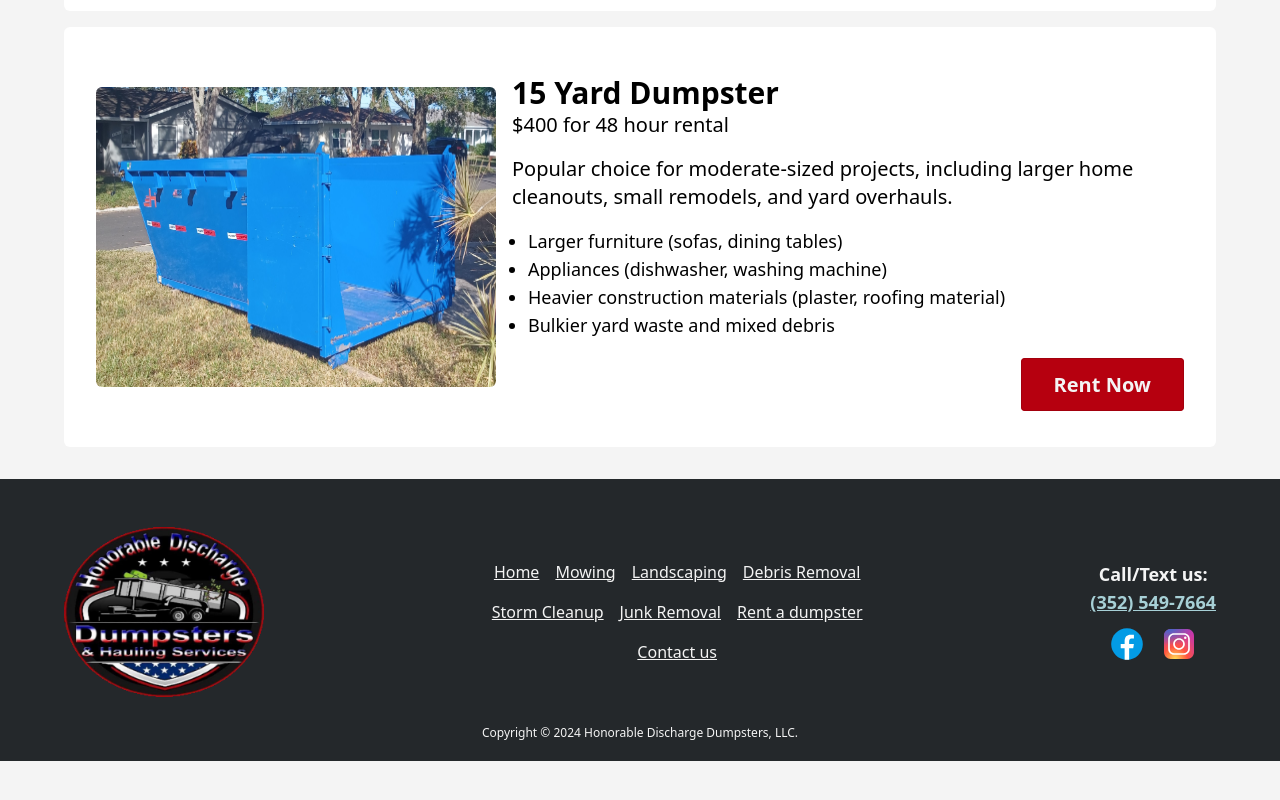
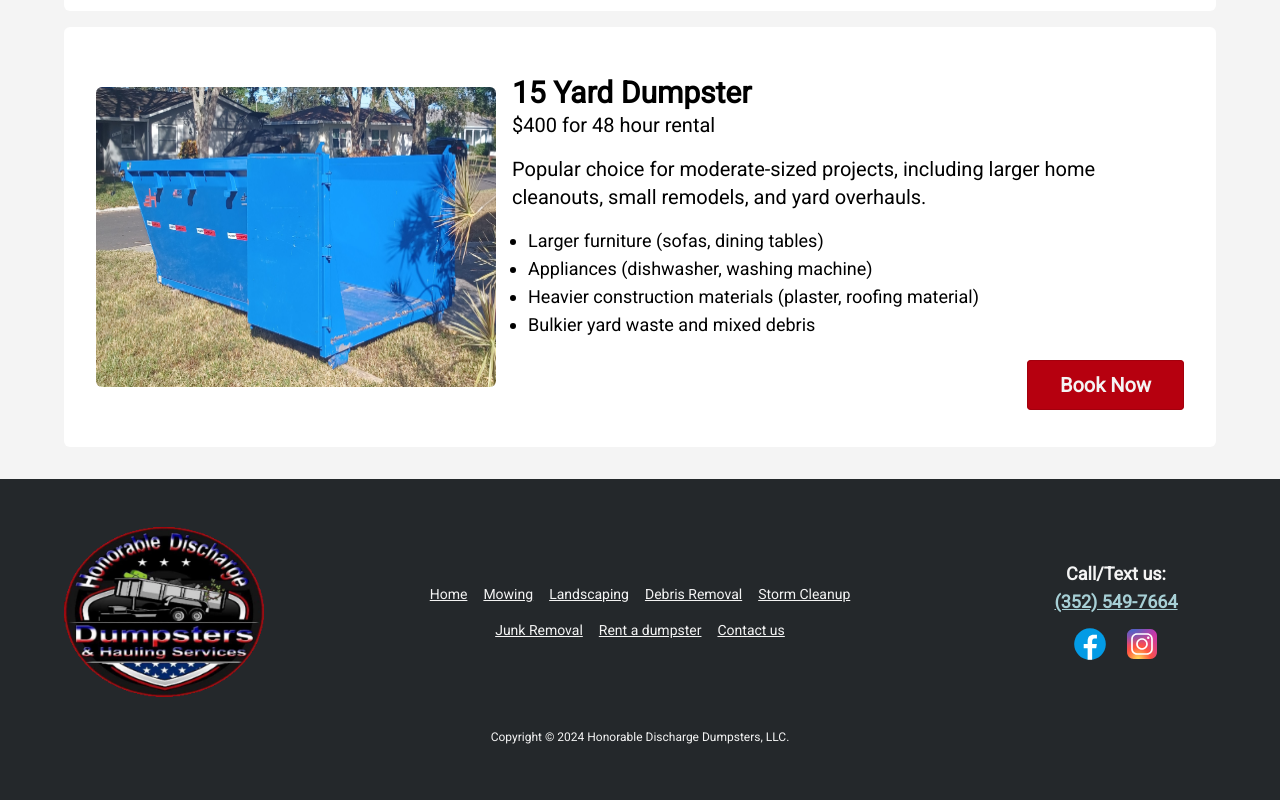
Before and after one commit to ChetManalo/honorable-discharge-dumpsters, a Next.js app: page /rent-a-dumpster in a window 1280 px wide. Shown: the part 1521-2321 px from the top of the page. Before the commit the page ends 2282 px from the top, so only its background shows below. Built offline with nearby package versions, Linux system fonts and the light colour scheme; no server answers; what react-google-recaptcha-v3 would draw is missing.

Commit message:
Deleted unused images, fixed footer, other stuff

```diff
--- a/app/components/Card.tsx
+++ b/app/components/Card.tsx
@@ -4,18 +4,20 @@ import Button from "./Button";
 type Dumpster = {
   yards: number,
   price: number,
+  desc: string,
   image: string
 }
 
-export default function Card({yards, price, image}: Dumpster) {
+export default function Card({yards, price, desc, image}: Dumpster) {
   return (
-    <div className="bg-white p-6 rounded-md inline-block text-center">
+    <div className="bg-white px-6 pt-6 pb-8 rounded-md inline-block text-center max-w-sm">
       <Image className="rounded-md min-h-[262px]" src={image} width={350} height={250} alt="" />
       <div className="mt-2 mb-6">
         <h3 className="font-bold text-2xl">{yards} Yard Dumpster</h3>
-        <p className="text-lg">${price} for 48 hour rental</p>
+        <p className="text-lg mb-2">${price} for 48 hour rental</p>
+        <p className="text-sm md:text-left min-h-16">{desc}</p>
       </div>
-      <Button size={1} link={`/rent-a-dumpster/form?default=${yards}`}>Rent this Dumpster</Button>
+      <Button size={1} link={`/rent-a-dumpster/book`}>Rent this Dumpster</Button>
     </div>
   )
 }
--- a/app/components/Footer.tsx
+++ b/app/components/Footer.tsx
@@ -3,13 +3,14 @@ import Link from "next/link";
 
 export default function Footer() {
   return (
-    <footer className="flex flex-col md:flex-row gap-8 md:gap-0 justify-between items-center relative text-offWhite bg-offBlack py-16 md:pt-12 px-16">
-      <div>
+    <footer className="text-offWhite bg-offBlack py-16 md:pt-12 px-16">
+      <div className="flex flex-col md:flex-row gap-8 md:gap-0 justify-between items-center">
+        <div className="">
           <Image src="/images/logo.png" height={200} width={200} alt="Honorable Discharge Dumpsters logo" />
         </div>
         <div className="flex-grow flex justify-center">
-        <nav className="max-w-96">
-          <ul className="flex flex-wrap justify-center gap-4 underline">
+          <nav className="max-w-lg">
+            <ul className="flex flex-wrap justify-center gap-4 underline text-sm">
               <li>
                 <Link href="/">Home</Link>
               </li>
@@ -37,7 +38,7 @@ export default function Footer() {
             </ul>
           </nav>
         </div>
-      <div className="text-center">
+        <div className="text-center w-[200px]">
           <p className="text-lg font-semibold">Call/Text us:<br /><a className="text-link underline" href="tel:3525297664">(352) 549-7664</a></p>
           <div className="flex justify-center gap-3 mt-2">
               <a target="_blank" href="https://www.facebook.com/people/Honorable-Discharge-Dumpsters-Hauling-Services/61563285702063/">
@@ -58,7 +59,10 @@ export default function Footer() {
               </a>
             </div>
         </div>
-      <p className="absolute left-1/2 -translate-x-1/2 bottom-5 text-xs whitespace-nowrap">Copyright © 2024 Honorable Discharge Dumpsters, LLC.</p>
+      </div>
+      <div className="w-full flex justify-center pt-8">
+        <p className="text-xs whitespace-nowrap">Copyright © 2024 Honorable Discharge Dumpsters, LLC.</p>
+      </div>
     </footer>
   )
 }
--- a/app/components/LargeCard.tsx
+++ b/app/components/LargeCard.tsx
@@ -34,7 +34,7 @@ export default function LargeCard({dumpster}: Dumpster) {
           })}
         </ul>
         <div className="text-center md:text-right py-4">
-          <Button size={2} link="/rent-a-dumpster/book">Rent Now</Button>
+          <Button size={2} link="/rent-a-dumpster/book">Book Now</Button>
         </div>
       </div>
     </section>
--- a/app/layout.tsx
+++ b/app/layout.tsx
@@ -1,5 +1,11 @@
 import "./globals.css";
+import { Roboto } from 'next/font/google';
 import { Header, MobileHeader, Footer, GoogleCaptchaWrapper } from "./components";
+
+const roboto = Roboto({
+  weight: '400',
+  subsets: ['latin'],
+})
 
 export default function RootLayout({
   children,
@@ -8,7 +14,7 @@ export default function RootLayout({
 }>) {
   return (
     <html lang="en">
-      <body>
+      <body className={roboto.className}>
         <MobileHeader />
         <Header />
         <GoogleCaptchaWrapper>
--- a/app/page.tsx
+++ b/app/page.tsx
@@ -5,26 +5,26 @@ import { Card, Button, ContactForm } from "./components";
 export default function Home() {
   return (
     <main>
-      <section className="flex flex-col items-end justify-end p-6 md:p-12 text-offWhite bg-[url('/images/heroDarker.webp')] bg-no-repeat bg-cover w-full md:w-11/12 max-w-[1700px] max-h-[500px] md:my-8 md:rounded-md mx-auto aspect-video">
+      <section className="flex flex-col items-end justify-end p-6 md:p-12 text-offWhite bg-[url('/images/hero.webp')] bg-no-repeat bg-cover w-full md:w-11/12 max-w-[1700px] max-h-[500px] md:my-8 md:rounded-md mx-auto aspect-video">
         <h2 className="text-2xl md:text-7xl font-bold text-right mb-4">Residential & Commercial<br/>Dumpster Rental</h2>
         <Button size={2} link="/rent-a-dumpster">Rent a Dumpster</Button>
       </section>
       <section className="text-offWhite bg-background">
-        <div className="max-w-[1700px] mx-auto flex flex-col items-center xl:flex-row gap-4 xl:gap-8 px-4 pb-14 pt-6">
+        <div className="max-w-[1700px] mx-auto flex flex-col items-center xl:flex-row gap-4 xl:gap-8 px-4 py-8">
           <div>
             <h2 className="font-bold text-4xl md:text-5xl mb-2 md:mb-6 text-left">Who are we?</h2>
             <p className="leading-loose max-w-4xl md:text-2xl md:leading-loose">Welcome to Honorable Discharge Dumpsters and Hauling Services, where we proudly bring the values of discipline, integrity, and commitment into the world of hauling and transportation. We specialize in residential and commercial hauling, providing efficient, professional, and punctual services. Your satisfaction is our unwavering commitment, and we eagerly anticipate the opportunity to serve you.</p>
           </div>
-          <Image className="mx-auto max-h-[400px]" src="/images/dumpster.png" width={867} height={648} alt="A dumpster being unloaded off a trailer" />
+          <Image className="mx-auto max-h-[400px] shadow-md" src="/images/dumpster.png" width={780} height={561} alt="A dumpster being unloaded off a trailer" />
         </div>
       </section>
       <section className="text-center py-14 px-4">
         <h2 className="font-bold text-3xl md:text-5xl mb-4">Our Dumpsters</h2>
         <p className="md:text-lg">For more information on our dumpsters, head to the <Link className="text-background underline" href="rent-a-dumpster">Rent a Dumpster</Link> page.</p>
         <div className="flex flex-col md:flex-row md:justify-center items-center gap-4 mt-6">
-          <Card yards={10.5} price={300} image="/images/10HalfYard.jpg" />
-          <Card yards={14} price={380} image="/images/14Yard.jpg" />
-          <Card yards={15} price={400} image="/images/15yard.jpg" />
+          <Card yards={10.5} price={300} desc="Perfect for small to mid-sized projects, such as home cleanouts, minor remodeling, or yard waste removal." image="/images/10HalfYard.jpg" />
+          <Card yards={14} price={380} desc="Ideal for medium-sized projects like extensive home cleanouts, bathroom or kitchen renovations, and large landscaping jobs." image="/images/14Yard.jpg" />
+          <Card yards={15} price={400} desc="Popular choice for moderate-sized projects, including larger home cleanouts, small remodels, and yard overhauls." image="/images/15yard.jpg" />
         </div>
       </section>
       <section className="text-center bg-background text-offWhite py-8">
```
Also changed, not shown: public/images/hero.jpg (deleted), public/images/hero.webp. Lines whose indentation alone changed are shown as unchanged.
